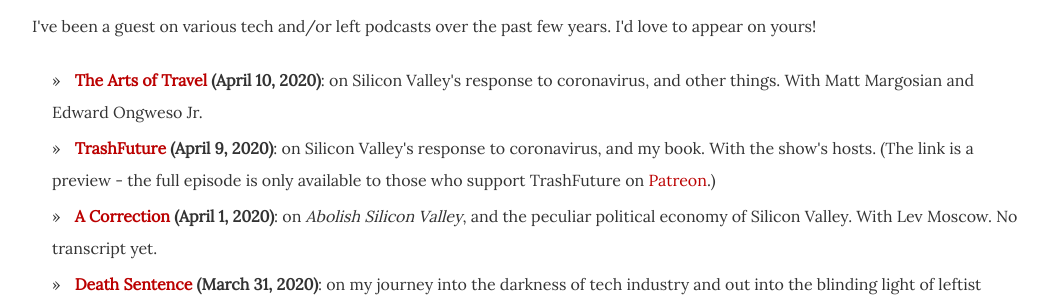
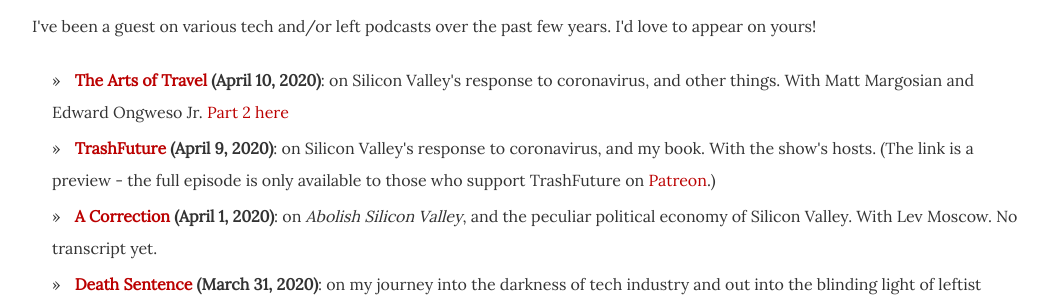
Before and after one commit to dellsystem/dellsystem.github.io, a Jekyll site: the page built from speaking/index.html, in a window 1280 px wide and 900 px high, scrolled down 564 px. Shown: the part 158-455 px from the top of the window, without its empty margins (108-1159 px from the left). Built offline with Jekyll 4.4.1, drawn with Linux system fonts in a browser that asks for light colours.

Commit message:
Add part 2 of recent podcast

```diff
--- a/_includes/podcasts.html
+++ b/_includes/podcasts.html
@@ -1,5 +1,5 @@
 <ul>
-    <li><strong><a href="https://player.whooshkaa.com/episode?id=602905">The Arts of Travel</a> (April 10, 2020)</strong>: on Silicon Valley's response to coronavirus, and other things. With Matt Margosian and Edward Ongweso Jr.</li>
+    <li><strong><a href="https://player.whooshkaa.com/episode?id=602905">The Arts of Travel</a> (April 10, 2020)</strong>: on Silicon Valley's response to coronavirus, and other things. With Matt Margosian and Edward Ongweso Jr. <a href="https://player.whooshkaa.com/episode/602906">Part 2 here</a></li>
     <li><strong><a href="https://www.podbean.com/media/share/pb-k9mjs-d8ba9b">TrashFuture</a> (April 9, 2020)</strong>: on Silicon Valley's response to coronavirus, and my book. With the show's hosts. (The link is a preview - the full episode is only available to those who support TrashFuture on <a href="https://www.patreon.com/trashfuture">Patreon</a>.)</li>
     <li><strong><a href="https://www.acorrectionpodcast.com/phonyeconomy/afrs93exr4wbtgbygyegfhknw8wrmm">A Correction</a> (April 1, 2020)</strong>: on <em>Abolish Silicon Valley</em>, and the peculiar political economy of Silicon Valley. With Lev Moscow. No transcript yet.</li>
     <li><strong><a href="https://soundcloud.com/death-sentence-pod/wendy-liu-abolish-silicon-valley">Death Sentence</a> (March 31, 2020)</strong>: on my journey into the darkness of tech industry and out into the blinding light of leftist critique. With the show's hosts. No transcript yet.</li>
```
